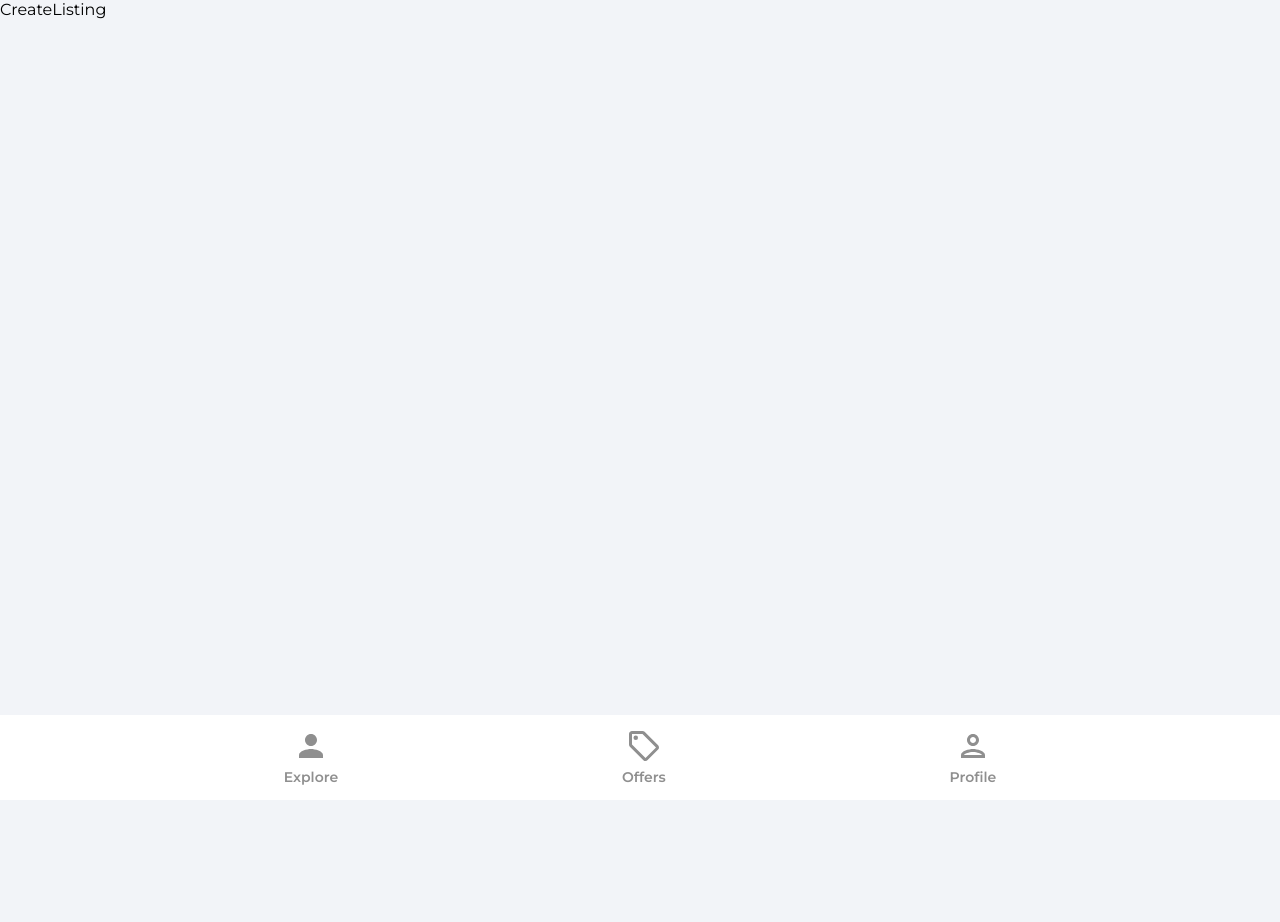
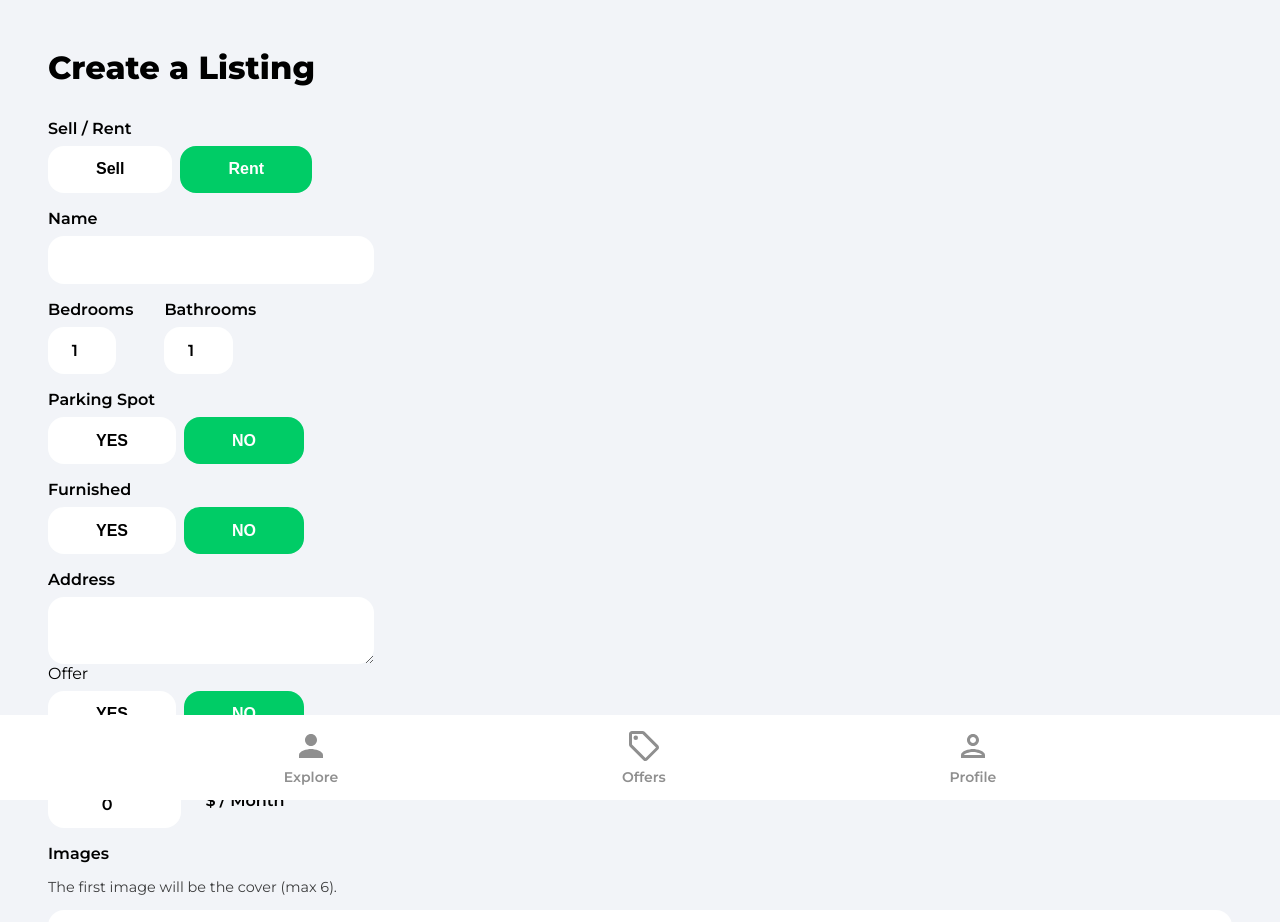
Before and after one commit to MoeinDeveloper92/House-MarketPlace, a React (Create React App) app: page /create-listing in a window 1280 px wide. Shown: the top 922 px of the page. Before the commit the page ends 800 px from the top, so only its background shows below. Built offline with nearby package versions, Linux system fonts and the light colour scheme; no server answers.

Commit message:
adding Listing form

```diff
--- a/src/pages/CreateListing.jsx
+++ b/src/pages/CreateListing.jsx
@@ -22,6 +22,21 @@
     latitude: 0,
     longitude: 0,
   });
+  const {
+    type,
+    name,
+    bedrooms,
+    bathrooms,
+    parking,
+    furnished,
+    address,
+    offer,
+    regularPrice,
+    discountedPrice,
+    images,
+    latitude,
+    longitude,
+  } = formData;
 
   const auth = getAuth();
 
@@ -49,7 +64,266 @@
   if (loading) {
     return <Spinner />;
   }
-  return <div>CreateListing</div>;
+
+  const handleSubmit = async (e) => {
+    e.preventDefault();
+    console.log(formData);
+  };
+
+  const onMutate = (e) => {
+    let boolean = null;
+
+    if (e.target.value === "true") {
+      boolean = true;
+    }
+    if (e.target.value === "false") {
+      boolean = false;
+    }
+
+    // Files
+    if (e.target.files) {
+      setFormData((preState) => ({
+        ...preState,
+        images: e.target.files,
+      }));
+    }
+
+    // Text/Booleans.Numbers
+    if (!e.target.files) {
+      setFormData((preState) => ({
+        ...preState,
+        [e.target.id]: boolean ?? e.target.value,
+      }));
+    }
+  };
+  return (
+    <div className="profile">
+      <header>
+        <p className="pageHeader">Create a Listing</p>
+      </header>
+      <main>
+        <form onSubmit={handleSubmit}>
+          <label className="formLabel">Sell / Rent</label>
+          <div className="formButtons">
+            <button
+              type="button"
+              className={type === "sale" ? "formButtonActive" : "formButton"}
+              id="type"
+              value={"sale"}
+              onClick={onMutate}
+            >
+              Sell
+            </button>
+            <button
+              type="button"
+              className={type === "rent" ? "formButtonActive" : "formButton"}
+              id="rent"
+              value={"rent"}
+              onClick={onMutate}
+            >
+              Rent
+            </button>
+          </div>
+          <label className="formLabel">Name</label>
+          <input
+            type="text"
+            className="formInputName"
+            id="name"
+            value={name}
+            onChange={onMutate}
+            maxLength={"32"}
+            minLength={"10"}
+            required
+          />
+
+          <div className="formRooms flex">
+            <div>
+              <label className="formLabel">Bedrooms</label>
+              <input
+                type="number"
+                className="formInputSmall"
+                id="bedrooms"
+                value={bedrooms}
+                onChange={onMutate}
+                min={"1"}
+                max={"50"}
+                required
+              />
+            </div>
+            <div>
+              <lable className="formLabel">Bathrooms</lable>
+              <input
+                type="number"
+                className="formInputSmall"
+                id="bathrooms"
+                value={bathrooms}
+                onChange={onMutate}
+                min={"1"}
+                max={"50"}
+                required
+              />
+            </div>
+          </div>
+          <label className="formLabel">Parking Spot</label>
+          <div className="formButtons">
+            <button
+              className={parking ? "formButtonActive" : "formButton"}
+              type="button"
+              id="parking"
+              value={true}
+              onClick={onMutate}
+              min="1"
+              max="50"
+            >
+              YES
+            </button>
+            <button
+              className={
+                !parking && parking !== null ? "formButtonActive" : "formButton"
+              }
+              type="button"
+              id="parking"
+              value={false}
+              onClick={onMutate}
+            >
+              NO
+            </button>
+          </div>
+          <label className="formLabel">Furnished</label>
+          <div className="formButtons">
+            <button
+              className={furnished ? "formButtonActive" : "formButton"}
+              type="button"
+              id="furnished"
+              value={true}
+              onClick={onMutate}
+            >
+              YES
+            </button>
+            <button
+              className={
+                !furnished && furnished !== null
+                  ? "formButtonActive"
+                  : "formButton"
+              }
+              type="button"
+              id="furnished"
+              value={false}
+              onClick={onMutate}
+            >
+              NO
+            </button>
+          </div>
+          <label className="formLabel">Address</label>
+          <textarea
+            id="address"
+            className="formInputAddress"
+            type="text"
+            value={address}
+            onChange={onMutate}
+            required
+          />
+          {!geolocationEnabled && (
+            <div className="formLatLng flex">
+              <div>
+                <label className="formLabel">Latitude</label>
+                <input
+                  type="number"
+                  className="formInputSmall"
+                  id="latitude"
+                  value={latitude}
+                  onChange={onMutate}
+                  required
+                />
+              </div>
+              <div>
+                <label className="formLabel">Longitude</label>
+                <input
+                  type="number"
+                  className="formInputSmall"
+                  id="longitude"
+                  value={longitude}
+                  onChange={onMutate}
+                  required
+                />
+              </div>
+            </div>
+          )}
+
+          <label>Offer</label>
+          <div className="formButtons">
+            <button
+              className={offer ? "formButtonActive" : "formButton"}
+              type="button"
+              id="offer"
+              value={true}
+              onClick={onMutate}
+            >
+              YES
+            </button>
+            <button
+              className={
+                !offer && offer !== null ? "formButtonActive" : "formButton"
+              }
+              type="button"
+              id="offer"
+              value={false}
+              onClick={onMutate}
+            >
+              NO
+            </button>
+          </div>
+          <label className="formLabel">Regular Price</label>
+          <div className="formPriceDiv">
+            <input
+              type="number"
+              className="formInputSmall"
+              id="regularPrice"
+              value={regularPrice}
+              onChange={onMutate}
+              min={"50"}
+              max={"750000000"}
+              required
+            />
+            {type === "rent" && <p className="formPriceText">$ / Month</p>}
+          </div>
+          {offer && (
+            <>
+              <label className="formLabel">Discounted Price</label>
+
+              <input
+                type="number"
+                className="formInputSmall"
+                id="discountedPrice"
+                value={discountedPrice}
+                onChange={onMutate}
+                min={"50"}
+                max={"750000000"}
+                required={offer}
+              />
+            </>
+          )}
+          <label className="formLabel">Images</label>
+          <p className="imagesInfo">
+            The first image will be the cover (max 6).
+          </p>
+          <input
+            type="file"
+            className="formInputFile"
+            id="images"
+            onChange={onMutate}
+            max={"6"}
+            accept=".jpg, .png , .jpeg"
+            multiple
+            required
+          />
+          <button className="primaryButton createListingButton" type="submit">
+            Create Listing
+          </button>
+        </form>
+      </main>
+    </div>
+  );
 }
 
 export default CreateListing;
```
